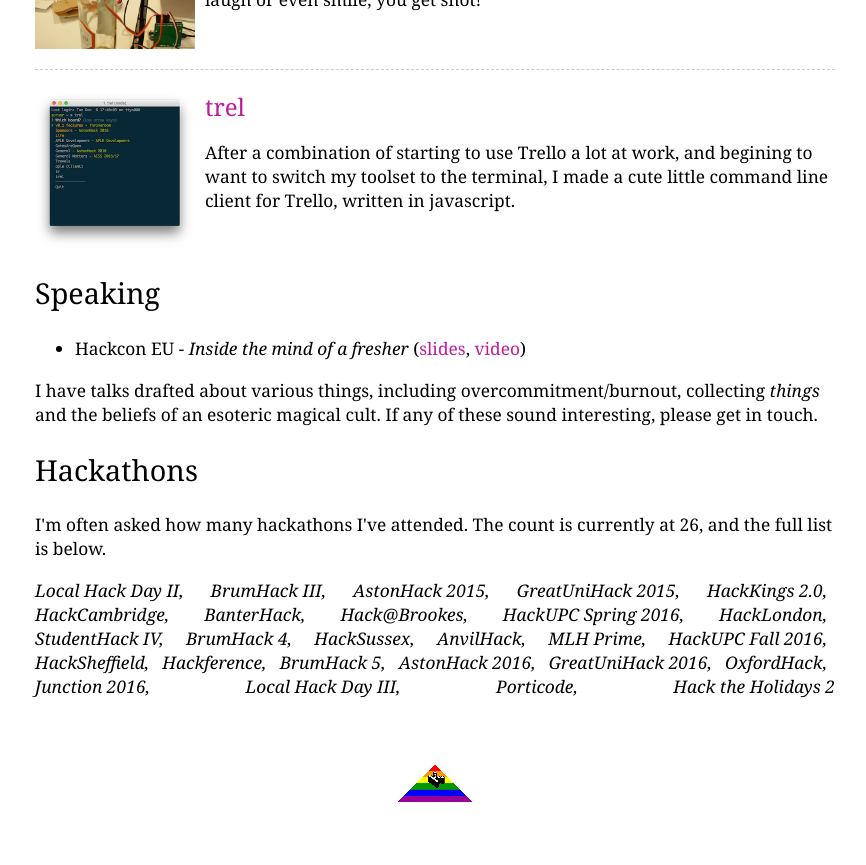
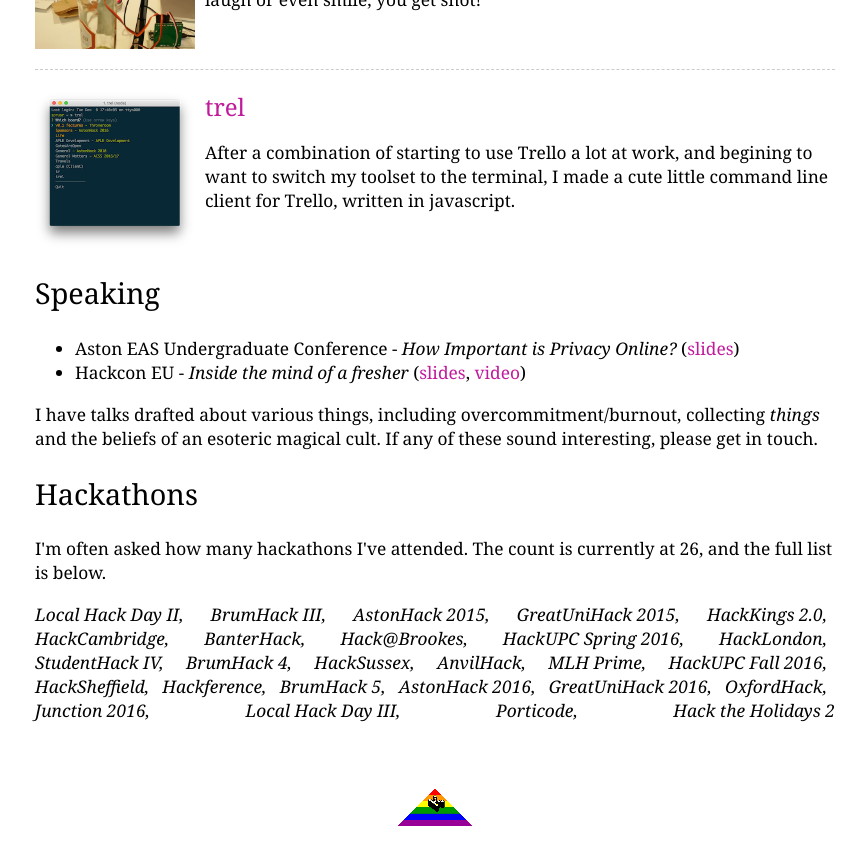
Before and after one commit to sprusr/sprusr.github.io, a Jekyll site: the page built from index.html, in a window 1280 px wide and 900 px high, scrolled down 1068 px. Shown: the top 865 px of the window, without its empty margins (205-1071 px from the left). Built offline with Jekyll 4.4.1, drawn with Linux system fonts in a browser that asks for light colours.

Commit message:
Add link to EAS Ug Conf slides

```diff
--- a/index.html
+++ b/index.html
@@ -26,6 +26,7 @@
 </ul>
 <h2>Speaking</h2>
 <ul>
+  <li>Aston EAS Undergraduate Conference - <i>How Important is Privacy Online?</i> (<a href="https://spru.sr/talks/eas-ug-2017/">slides</a>)</li>
   <li>Hackcon EU - <i>Inside the mind of a fresher</i> (<a href="https://drive.google.com/open?id=1Qr_jcpRnPklwT8k5fbx6CoVugHAFBX8HmdTkq21wj1w">slides</a>, <a href="https://www.youtube.com/watch?v=cKAD8dpBcOQ">video</a>)</li>
 </ul>
 <p>
```
